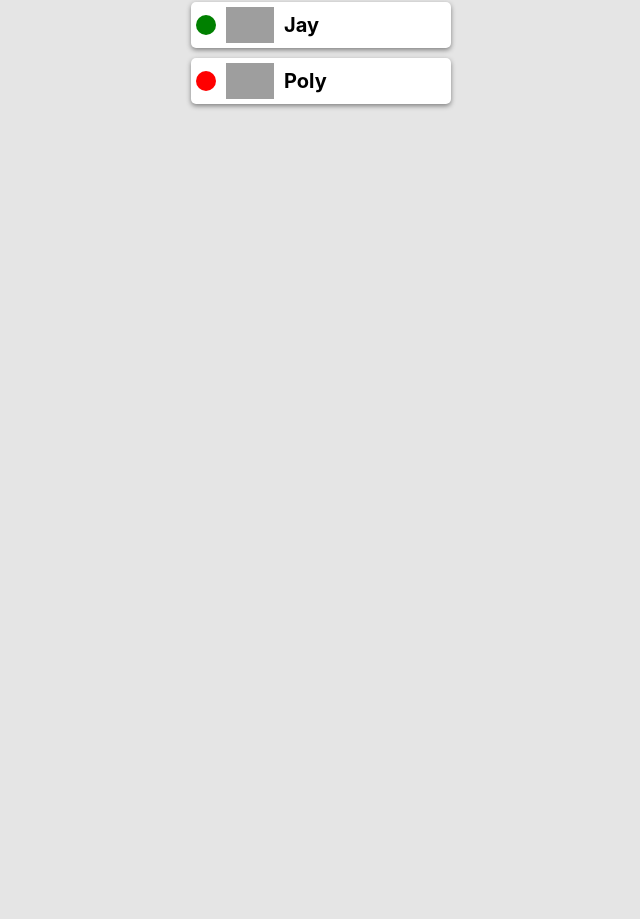
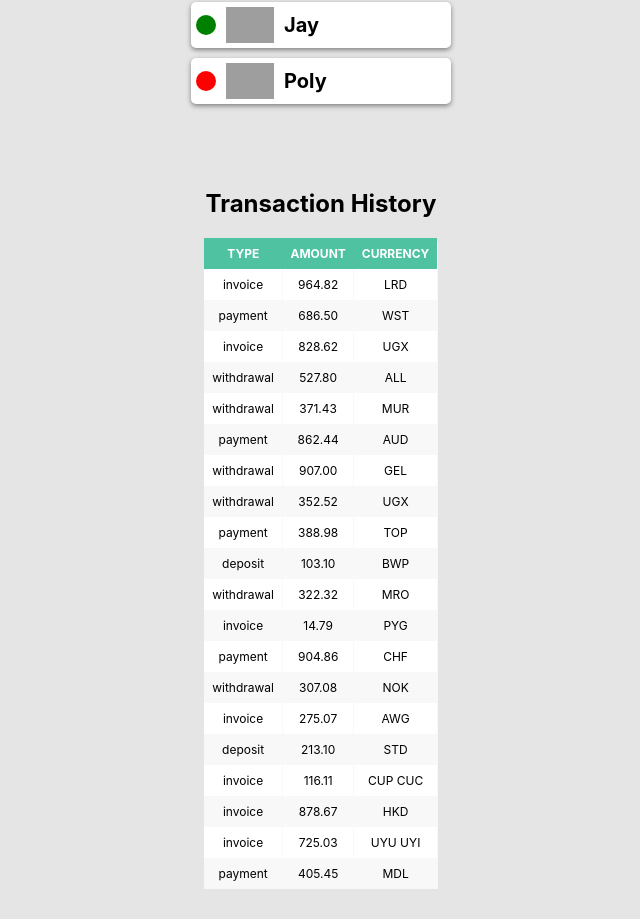
Before and after one commit to repro-tetris/goit-react-hw-01-components, a React (Create React App) app: page / in a window 1280 px wide. Shown: the part 1027-1946 px from the top of the page, without its empty margins (319-959 px from the left). Before the commit the page ends 1166 px from the top, so only its background shows below. Built offline with nearby package versions, Linux system fonts and the light colour scheme; grey boxes are pictures that could not be loaded.

Commit message:
complete homework

```diff
--- a/src/App.js
+++ b/src/App.js
@@ -3,9 +3,11 @@
 import { LessonContainer } from "./components/LessonContainer/LessonContainer";
 import { Statistics } from "./components/Statistics/Statistics";
 import { FriendList } from "./components/FriendList/FriendList";
+import { TransactionHistory } from "./components/TransactionHistory/TransactionHistory";
 import user from "./user.json";
 import statisticalData from "./statistical-data.json";
 import friends from "./friends.json";
+import transactions from "./transactions.json";
 
 function App() {
   return (
@@ -26,6 +28,9 @@
       <LessonContainer title="Friend List" paddings={30}>
         <FriendList friends={friends} />
       </LessonContainer>
+      <LessonContainer title="Transaction History" paddings={30}>
+        <TransactionHistory items={transactions} />
+      </LessonContainer>
     </div>
   );
 }
--- a/src/components/Statistics/Statistics.jsx
+++ b/src/components/Statistics/Statistics.jsx
@@ -1,4 +1,5 @@
 import css from "./Statistics.module.css";
+import PropTypes from "prop-types";
 import { RandomColor } from "./../../utils";
 export const Statistics = ({ title, stats }) => {
   return (
@@ -8,15 +9,15 @@
       </h2>
 
       <ul className={css.statList}>
-        {stats.map((stat) => {
+        {stats.map(({ id, label, percentage }) => {
           return (
             <li
-              key={stat.id}
+              key={id}
               className={css.item}
               style={{ backgroundColor: "#" + RandomColor() }}
             >
-              <span className={css.label}>{stat.label}</span>
-              <span className={css.percentage}>{stat.percentage}%</span>
+              <span className={css.label}>{label}</span>
+              <span className={css.percentage}>{percentage}%</span>
             </li>
           );
         })}
@@ -24,3 +25,10 @@
     </section>
   );
 };
+
+Statistics.propTypes = {
+  title: PropTypes.string,
+  id: PropTypes.number,
+  label: PropTypes.string,
+  percentage: PropTypes.number,
+};
--- /dev/null
+++ b/src/components/TransactionHistory/TransactionHistory.jsx
@@ -0,0 +1,34 @@
+import css from "./TransactionHistory.module.css";
+import PropTypes from "prop-types";
+
+export const TransactionHistory = ({ items }) => {
+  return (
+    <table className={css.transactionHistory}>
+      <thead>
+        <tr>
+          <th>Type</th>
+          <th>Amount</th>
+          <th>Currency</th>
+        </tr>
+      </thead>
+      <tbody>
+        {items.map(({ id, type, amount, currency }) => {
+          return (
+            <tr key={id}>
+              <td>{type}</td>
+              <td>{amount}</td>
+              <td>{currency}</td>
+            </tr>
+          );
+        })}
+      </tbody>
+    </table>
+  );
+};
+
+TransactionHistory.propTypes = {
+  id: PropTypes.number,
+  type: PropTypes.string,
+  amount: PropTypes.number,
+  currency: PropTypes.string,
+};
--- /dev/null
+++ b/src/components/TransactionHistory/TransactionHistory.module.css
@@ -0,0 +1,28 @@
+.transactionHistory {
+  border-radius: 5px;
+  font-size: 12px;
+  font-weight: normal;
+  border: none;
+  border-collapse: collapse;
+
+  white-space: nowrap;
+  background-color: white;
+}
+
+.transactionHistory td,
+.transactionHistory th {
+  text-align: center;
+  padding: 8px;
+}
+.transactionHistory td {
+  border-right: 1px solid #f8f8f8;
+  font-size: 12px;
+}
+.transactionHistory thead th {
+  color: #ffffff;
+  background: #4fc3a1;
+  text-transform: uppercase;
+}
+.transactionHistory tr:nth-child(even) {
+  background: #f8f8f8;
+}
--- /dev/null
+++ b/src/transactions.json
@@ -0,0 +1,122 @@
+[
+  {
+    "id": "1e0700a2-5183-4291-85cc-2065a036a683",
+    "type": "invoice",
+    "amount": "964.82",
+    "currency": "LRD"
+  },
+  {
+    "id": "a30f821b-4d25-4ff0-abdd-e340b3f0dd2b",
+    "type": "payment",
+    "amount": "686.50",
+    "currency": "WST"
+  },
+  {
+    "id": "44dca67a-8e5a-4798-bf8e-b15efd4e1abd",
+    "type": "invoice",
+    "amount": "828.62",
+    "currency": "UGX"
+  },
+  {
+    "id": "ea8ed3dc-2b68-4a53-905a-53ecb0adef33",
+    "type": "withdrawal",
+    "amount": "527.80",
+    "currency": "ALL"
+  },
+  {
+    "id": "ea76146a-0b00-4b80-bc02-a8c822176712",
+    "type": "withdrawal",
+    "amount": "371.43",
+    "currency": "MUR"
+  },
+  {
+    "id": "63ca02f9-d637-46b5-9237-f3b24425e029",
+    "type": "payment",
+    "amount": "862.44",
+    "currency": "AUD"
+  },
+  {
+    "id": "ed0263e8-59a5-4bf1-87e0-2bb88e53dc34",
+    "type": "withdrawal",
+    "amount": "907.00",
+    "currency": "GEL"
+  },
+  {
+    "id": "6013bad0-750c-4691-8bc2-d8f2b43969c4",
+    "type": "withdrawal",
+    "amount": "352.52",
+    "currency": "UGX"
+  },
+  {
+    "id": "252c7be4-8b06-4fa7-8d42-61fb835b70d5",
+    "type": "payment",
+    "amount": "388.98",
+    "currency": "TOP"
+  },
+  {
+    "id": "4eaab41b-b967-40ac-82ed-85fc66f646f1",
+    "type": "deposit",
+    "amount": "103.10",
+    "currency": "BWP"
+  },
+  {
+    "id": "9648a350-8469-42d5-8bf3-18090de5fe67",
+    "type": "withdrawal",
+    "amount": "322.32",
+    "currency": "MRO"
+  },
+  {
+    "id": "9c5c25fb-1a95-4b2f-8d1f-4c4426d677cc",
+    "type": "invoice",
+    "amount": "14.79",
+    "currency": "PYG"
+  },
+  {
+    "id": "43ef232c-80e9-4d6f-b48a-b22405620de3",
+    "type": "payment",
+    "amount": "904.86",
+    "currency": "CHF"
+  },
+  {
+    "id": "5161682e-e620-4019-ab0a-24ceb10fbd20",
+    "type": "withdrawal",
+    "amount": "307.08",
+    "currency": "NOK"
+  },
+  {
+    "id": "7b119d71-42e6-4c42-a141-6818b07bb9ff",
+    "type": "invoice",
+    "amount": "275.07",
+    "currency": "AWG"
+  },
+  {
+    "id": "a4f65722-65c4-4c28-b1f4-b8ed988bb205",
+    "type": "deposit",
+    "amount": "213.10",
+    "currency": "STD"
+  },
+  {
+    "id": "c6e5784b-0ca3-48d6-86e5-b5128af5a523",
+    "type": "invoice",
+    "amount": "116.11",
+    "currency": "CUP CUC"
+  },
+  {
+    "id": "c9ebed6a-3a02-4b49-ac0d-0534b51f2bfd",
+    "type": "invoice",
+    "amount": "878.67",
+    "currency": "HKD"
+  },
+  {
+    "id": "a4a98b0e-b22c-438b-9f83-de2df52110c8",
+    "type": "invoice",
+    "amount": "725.03",
+    "currency": "UYU UYI"
+  },
+  {
+    "id": "b39bfa7a-0166-4c47-94d6-87d20590f746",
+    "type": "payment",
+    "amount": "405.45",
+    "currency": "MDL"
+  }
+]
--- a/src/utils/RandomColor.js
+++ b/src/utils/RandomColor.js
@@ -1,3 +1,8 @@
+const MIN = 0.7;
+const MAX = 1;
+
 export const RandomColor = () => {
-  return Math.floor(Math.random() * 16777215).toString(16);
+  return Math.floor((Math.random() * (MAX - MIN) + MIN) * 16777215).toString(
+    16
+  );
 };
```
